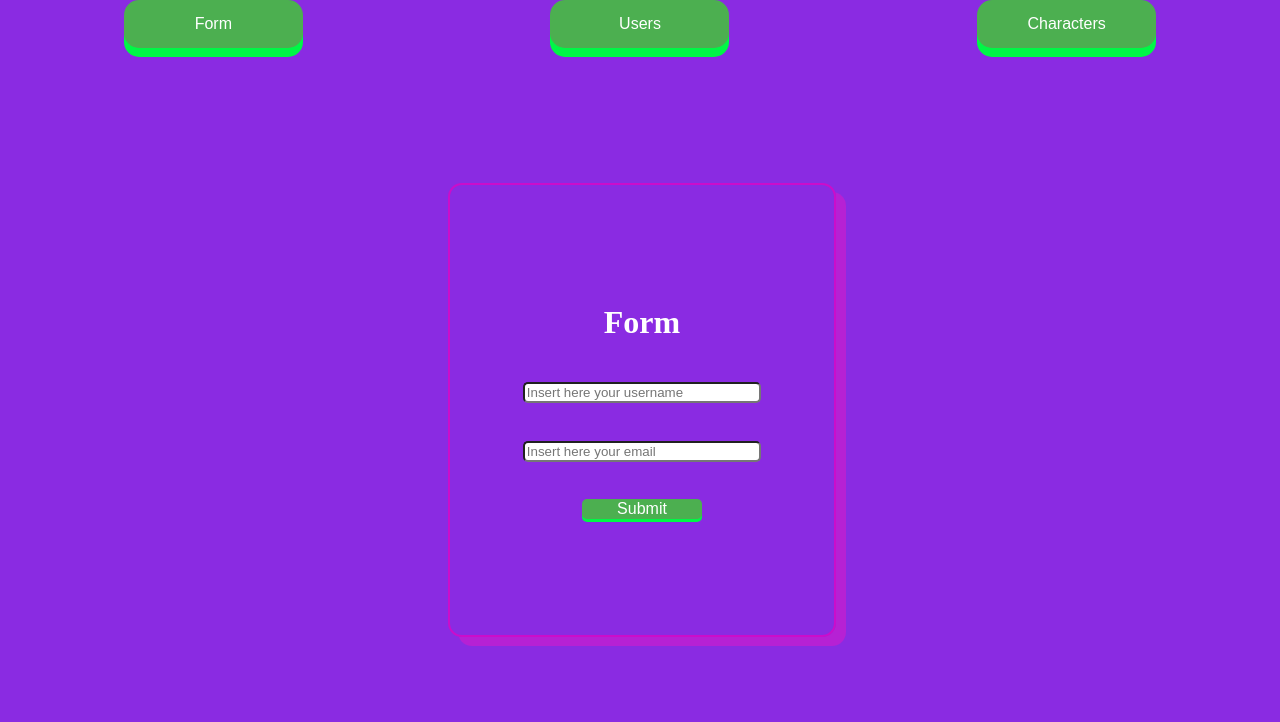
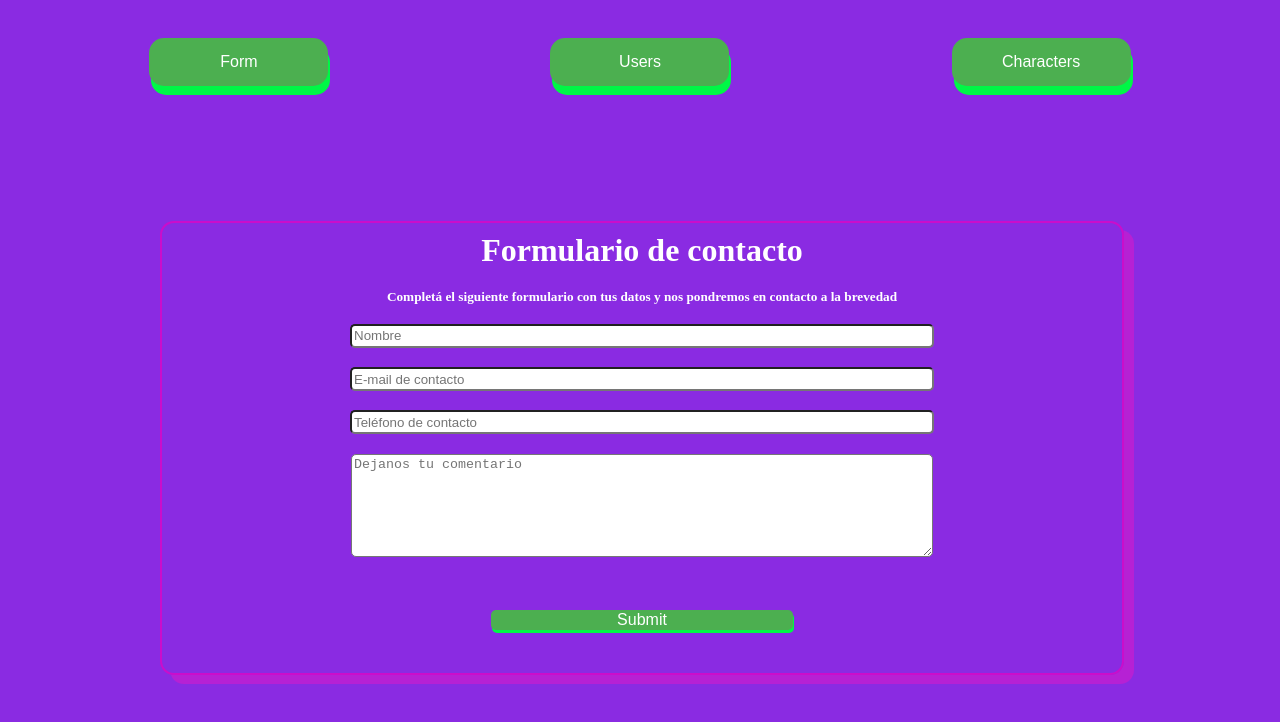
Before and after one commit to ezequielrango/AVALITH-TP2-Rick-Morty, a React (Create React App) app: page /form in a window 1280 px wide. Shown: the top 722 px of the page. Built offline with nearby package versions, Linux system fonts and the light colour scheme.

Commit message:
:lipstick: adding style in form

```diff
--- a/src/components/Form.js
+++ b/src/components/Form.js
@@ -2,9 +2,13 @@ import { useState } from "react"
 
 const Form = () => {
     const [email, setemail] = useState('');
-    const [username, setUsername] = useState('');
-    console.log('Soy el estado de username :', username);
+    const [name, setname] = useState('');
+    const [celphone, setcelphone] = useState('');
+    const [comment, setcomment] = useState('');
+    console.log('Soy el estado de name :', name);
     console.log('Soy el estado de email :', email);
+    console.log('Soy el estado de celphone :', celphone);
+    console.log('Soy el estado de comment :', comment);
 
     return(
         <div className="containerDelContainer">
@@ -14,25 +18,44 @@ const Form = () => {
             e.preventDefault()
         }}
         >
-        <h1 className="formTitle">Form</h1>
+        <h1 className="formTitle">Formulario de contacto</h1>
+        <h5 className="formTitle">Completá el siguiente formulario con tus datos y nos pondremos en contacto a la brevedad</h5>
             <input
                 className="input"
                 type='text'
                 autoComplete="off"
-                placeholder="Insert here your username"
+                placeholder="Nombre"
                 name='email'
-                value={username}
-                onChange={ (e) => setUsername(e.target.value)}
+                value={name}
+                onChange={ (e) => setname(e.target.value)}
             ></input>
             <input
                 className="input"
                 type='text'
                 name="username"
-                placeholder="Insert here your email"
+                placeholder="E-mail de contacto"
                 value={email}
                 onChange={(e) => setemail(e.target.value)}
                 >
             </input>
+            <input
+                className="input"
+                type='text'
+                name="celphone"
+                placeholder="Teléfono de contacto"
+                value={celphone}
+                onChange={(e) => setcelphone(e.target.value)}
+                >
+            </input>
+            <textarea
+                className="textarea"
+                type='text'
+                name="textarea"
+                placeholder="Dejanos tu comentario"
+                value={comment}
+                onChange={(e) => setcomment(e.target.value)}
+                >
+            </textarea>
             <div className="btnContainer">
             <button     className="btn-submit"  type='submit'>Submit</button>
 
--- a/src/styles/styles.css
+++ b/src/styles/styles.css
@@ -17,6 +17,7 @@ body{
   padding: 0;
 }
 .buttonContainer{
+  margin: 3%;
     width: 100%;
     height: 100px;
     display: flex;
@@ -37,7 +38,7 @@ body{
     background-color: #4CAF50;
     border: none;
     border-radius: 15px;
-    box-shadow: 0 9px rgb(0, 247, 70);
+    box-shadow: 2px 9px rgb(0, 247, 70);
   }
 
 .card-title{
@@ -109,7 +110,7 @@ body{
     background-color: #4CAF50;
     border: none;
     border-radius: 15px;
-    box-shadow: 0 9px rgb(0, 247, 70);
+    box-shadow: 2px 9px rgb(0, 247, 70);
     width: 100%
   }
 
@@ -178,7 +179,7 @@ justify-content: center;
 height: 535px;
 }
 .formContainer{
-  width: 30%;
+  width: 75%;
 }
 .form-group{
     width: 100%;
@@ -190,7 +191,16 @@ height: 535px;
 .input{
     display: inline;
     width: 60%;
-    margin: 5%;
+    height: 25px;
+    margin: 1%;
+    border-radius: 5px;
+}
+
+.textarea{
+  display: inline;
+    width: 60%;
+    height: 30%;
+    margin: 1%;
     border-radius: 5px;
 }
 .btn-submit{
@@ -204,7 +214,7 @@ height: 535px;
     background-color: #4CAF50;
     border: none;
     border-radius: 5px;
-    box-shadow: 0 3px rgb(0, 247, 70);
+    box-shadow: 1px 3px rgb(0, 247, 70);
     margin: 5%;
 }
 .btnContainer{
@@ -224,6 +234,7 @@ height: 535px;
 
 
 .formTitle{
+  margin: 1%;
     color: #fff;
 }
 
```
